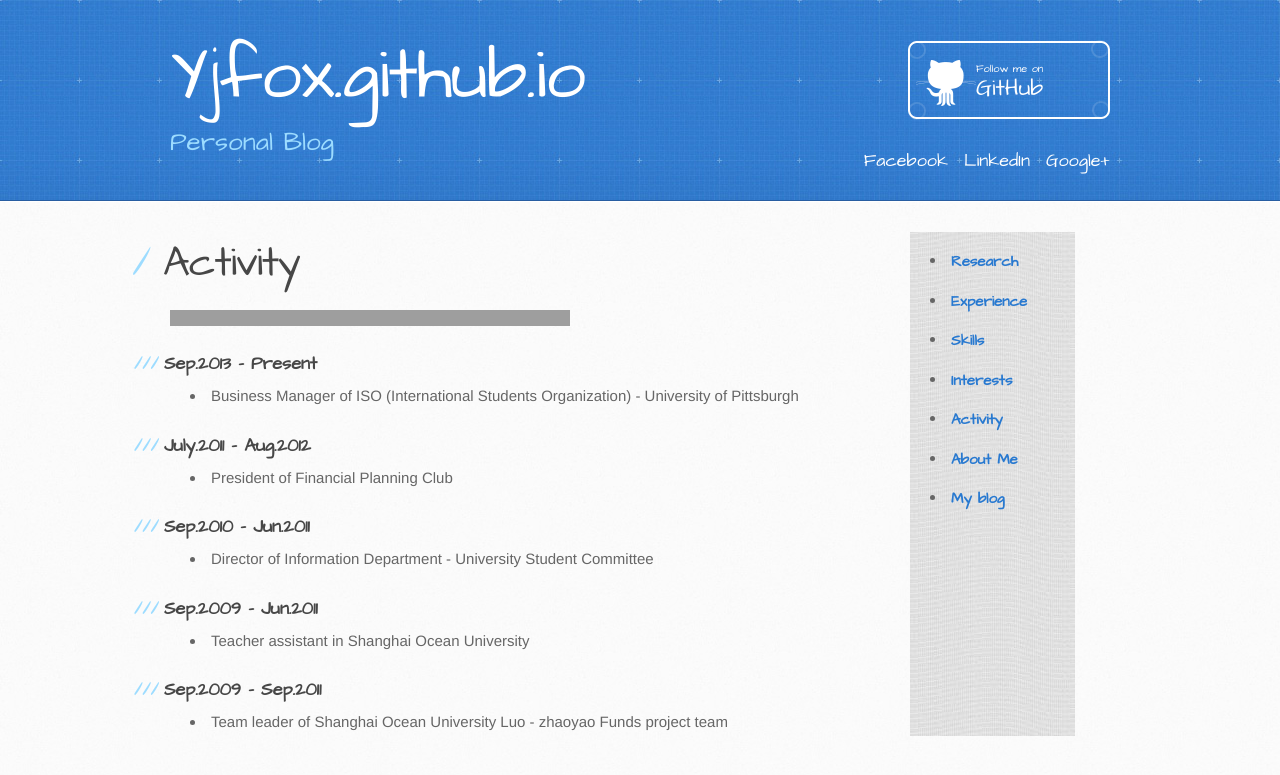
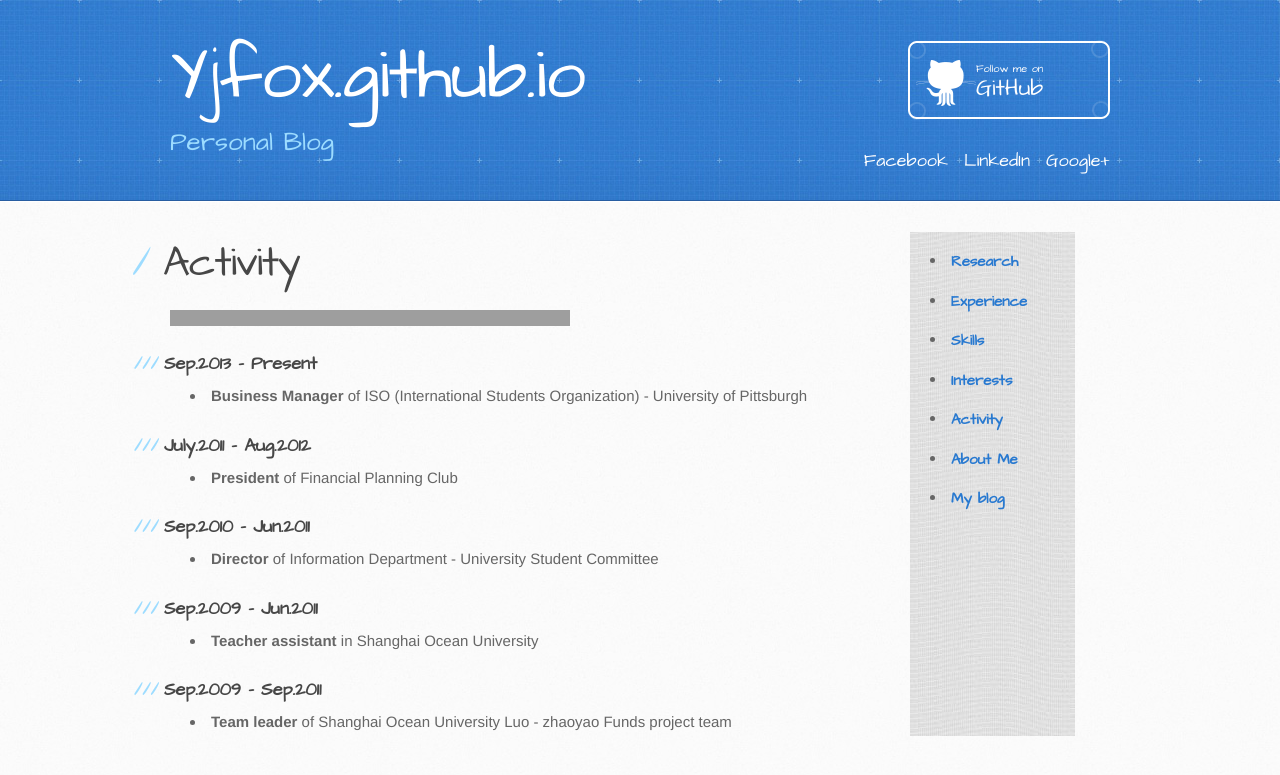
Before and after one commit to yjfox/yjfox.github.io, a Jekyll site: the page built from activity.md, in a window 1280 px wide, cut to the strip 0-775 px from the top of the page. Built offline with Jekyll 4.4.1, drawn with Linux system fonts in a browser that asks for light colours; Markdown is read by kramdown in place of the engine named in the settings; grey boxes are pictures that could not be loaded.

```diff
--- a/activity.md
+++ b/activity.md
@@ -6,19 +6,19 @@ title: Activity
 <h1>Activity</h1>
 **************
 ###Sep.2013 - Present
-- Business Manager of ISO (International Students Organization) - University of Pittsburgh
+- <strong>Business Manager</strong> of ISO (International Students Organization) - University of Pittsburgh
 
 
 ###July.2011 - Aug.2012
-- President of Financial Planning Club
+- <strong>President</strong> of Financial Planning Club
 
 
 ###Sep.2010 - Jun.2011
-- Director of Information Department - University Student Committee
+- <strong>Director</strong> of Information Department - University Student Committee
 
 ###Sep.2009 - Jun.2011
-- Teacher assistant in Shanghai Ocean University
+- <strong>Teacher assistant</strong> in Shanghai Ocean University
 
 
 ###Sep.2009 - Sep.2011
-- Team leader of Shanghai Ocean University Luo - zhaoyao Funds project team
+- <strong>Team leader</strong> of Shanghai Ocean University Luo - zhaoyao Funds project team
```
